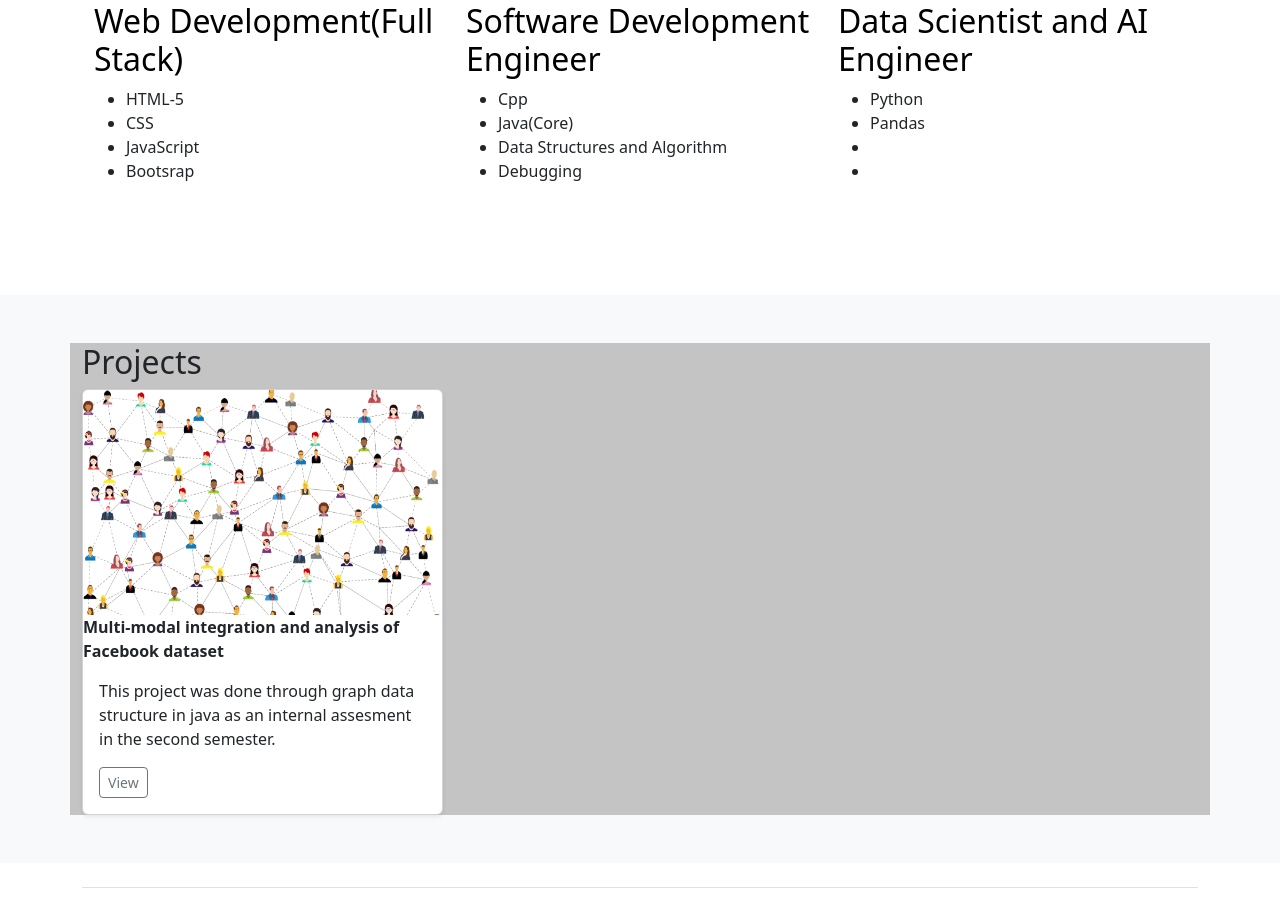
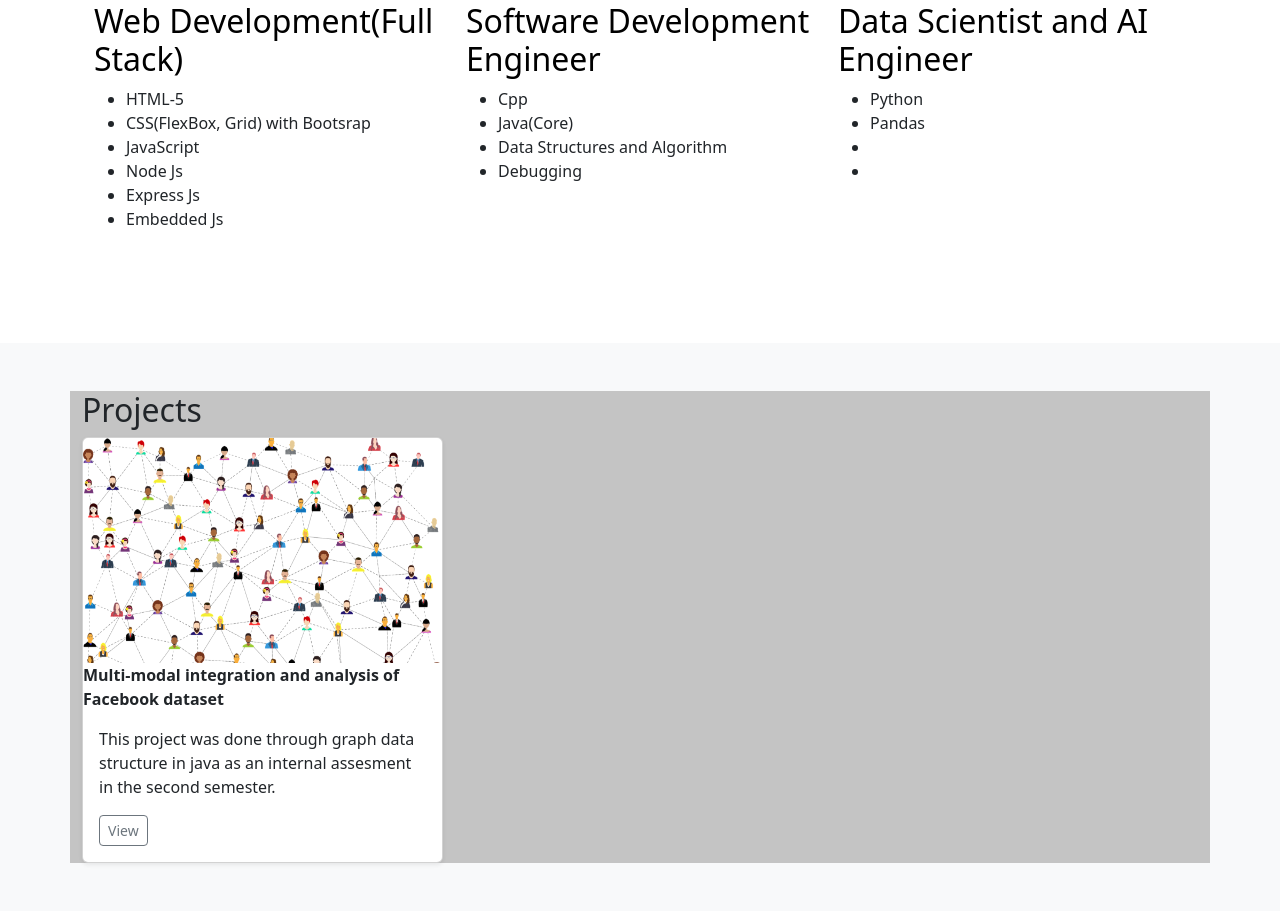
Before and after one commit to AyushSingh916/Portfolio, a website: page index.html in a window 1280 px wide. Shown: the part 879-1790 px from the top of the page. Drawn offline with nearby package versions, Linux system fonts and the light colour scheme.

Commit message:
Skills addition

```diff
--- a/index.html
+++ b/index.html
@@ -65,9 +65,11 @@
             <h3 class="fs-2 text-body-emphasis" id = "DText">Web Development(Full Stack)</h3>
             <ul>
               <li>HTML-5</li>
-              <li>CSS</li>
+              <li>CSS(FlexBox, Grid) with Bootsrap</li>
               <li>JavaScript</li>
-              <li>Bootsrap</li>
+              <li>Node Js</li>
+              <li>Express Js</li>
+              <li>Embedded Js</li>
             </ul>
           </div>
           <div class="feature col">
```
